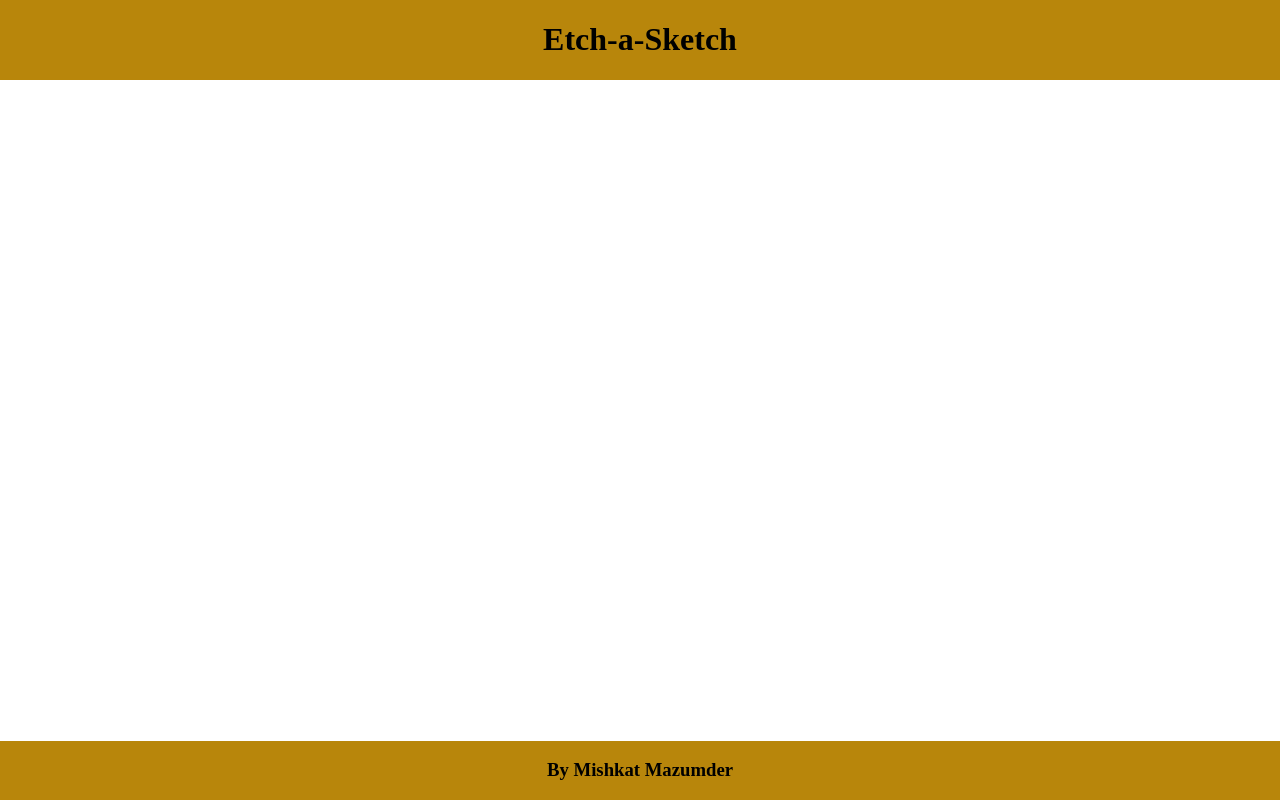
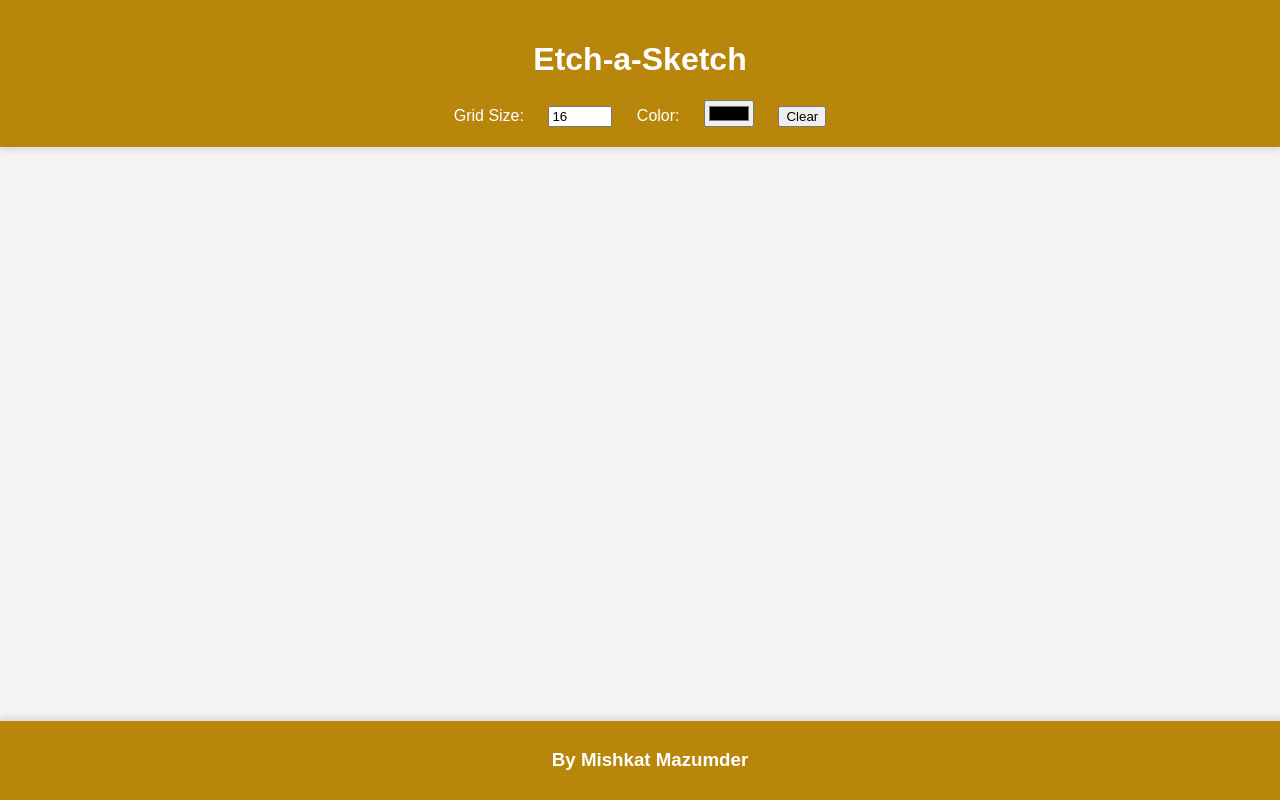
Before and after one commit to Mishkat6541/Etch-a-Sketch, a plain HTML site: page index.html in a window 1280 px wide. Drawn offline with Linux system fonts and the light colour scheme.

Commit message:
javascript functionality finished for making etch=a-sketch

```diff
--- a/index.html
+++ b/index.html
@@ -1,48 +1,33 @@
 <!DOCTYPE html>
 <html lang="en">
-
 <head>
     <meta charset="UTF-8">
     <meta name="viewport" content="width=device-width, initial-scale=1.0">
-    <title>Document</title>
-    <link rel = "stylesheet" href="style.css">
+    <title>Etch-a-Sketch</title>
+    <link rel="stylesheet" href="style.css">
 </head>
+<body>
+    <header>
+        <h1>Etch-a-Sketch</h1>
+        <div class="controls">
+            <label for="grid-size">Grid Size: </label>
+            <input type="number" id="grid-size" value="16" min="1" max="100">
 
+            <label for="color-picker">Color: </label>
+            <input type="color" id="color-picker" value="#000000">
 
-
-
-<body>
-
-    <header>
-        <h1>
-            Etch-a-Sketch
-        </h1>
+            <button id="clear-btn">Clear</button>
+        </div>
     </header>
 
-
-
-
     <div class="container">
-
+        <!-- The Etch-a-Sketch grid will be dynamically created here -->
     </div>
 
-
-
-
-
     <footer>
-        <h3>
-            By Mishkat Mazumder
-        </h3>
+        <h3>By Mishkat Mazumder</h3>
     </footer>
 
-
-    <script>
-
-
-    </script>
-
+    <script src="script.js"></script>
 </body>
-
-
 </html>
--- a/style.css
+++ b/style.css
@@ -1,38 +1,65 @@
-body{
-    border: 0px;
-    margin: 0px;
-    padding: 0px;
-
-
+/* Reset margins and padding for a clean slate */
+body {
+    margin: 0;
+    padding: 0;
+    font-family: Arial, sans-serif;
+    background-color: #f4f4f4;
+    display: flex;
+    flex-direction: column;
+    min-height: 100vh;
 }
 
+/* Header styling */
+header {
+    background-color: darkgoldenrod;
+    box-shadow: 0 4px 6px rgba(0, 0, 0, 0.1);
+    padding: 20px;
+    text-align: center;
+    color: white;
+}
 
-header{
-    background-color: darkgoldenrod;
-    box-shadow: 5px;
+.controls {
+    margin-top: 10px;
+}
+
+.controls label,
+.controls input,
+.controls button {
+    margin: 0 10px;
+}
+
+/* Container for the Etch-a-Sketch drawing area */
+.container {
+    flex-grow: 1;
     display: flex;
     justify-content: center;
-
-
+    align-items: center;
+    padding: 20px;
 }
 
-container{
-    display: flex;
-
-
+/* Example of a grid inside the container (for Etch-a-Sketch) */
+.grid {
+    display: grid;
+    gap: 1px;
+    width: 400px; /* Size of the drawing area */
+    height: 400px;
+    background-color: white;
 }
 
+.grid div {
+    background-color: #ddd;
+    border: 1px solid #ccc;
+}
 
-footer{
+/* Footer styling */
+footer {
     background-color: darkgoldenrod;
-    box-shadow: 5px;
-    display: flex;
-    justify-content: center;
-    position: absolute;
+    box-shadow: 0 -4px 6px rgba(0, 0, 0, 0.1);
+    padding: 10px;
+    text-align: center;
+    color: white;
+    position: sticky;
     bottom: 0;
     left: 0;
     width: 100%;
-
-
-
 }
```
Also changed, not shown: sript.js (added, +49 -0 lines), script.js (added).
